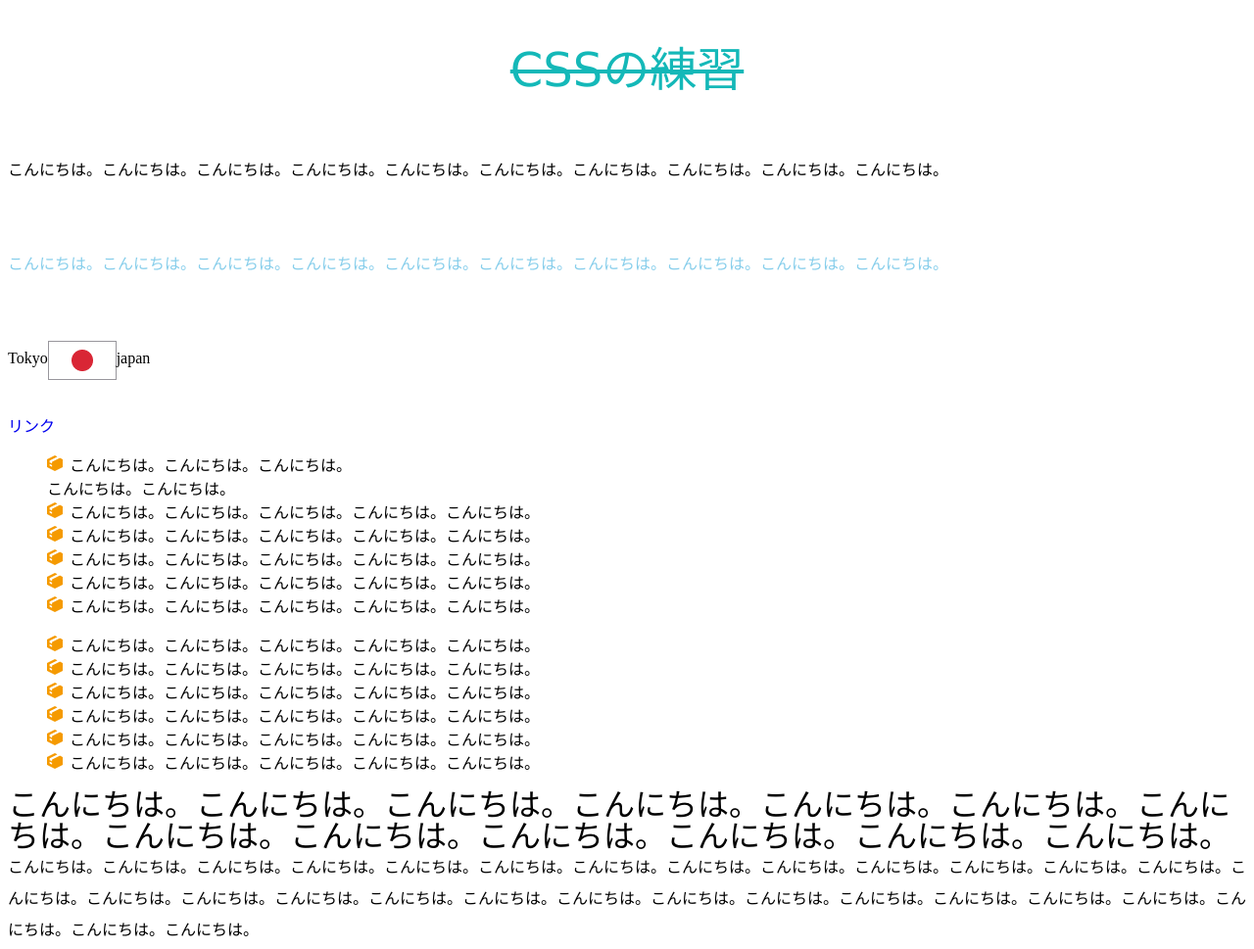
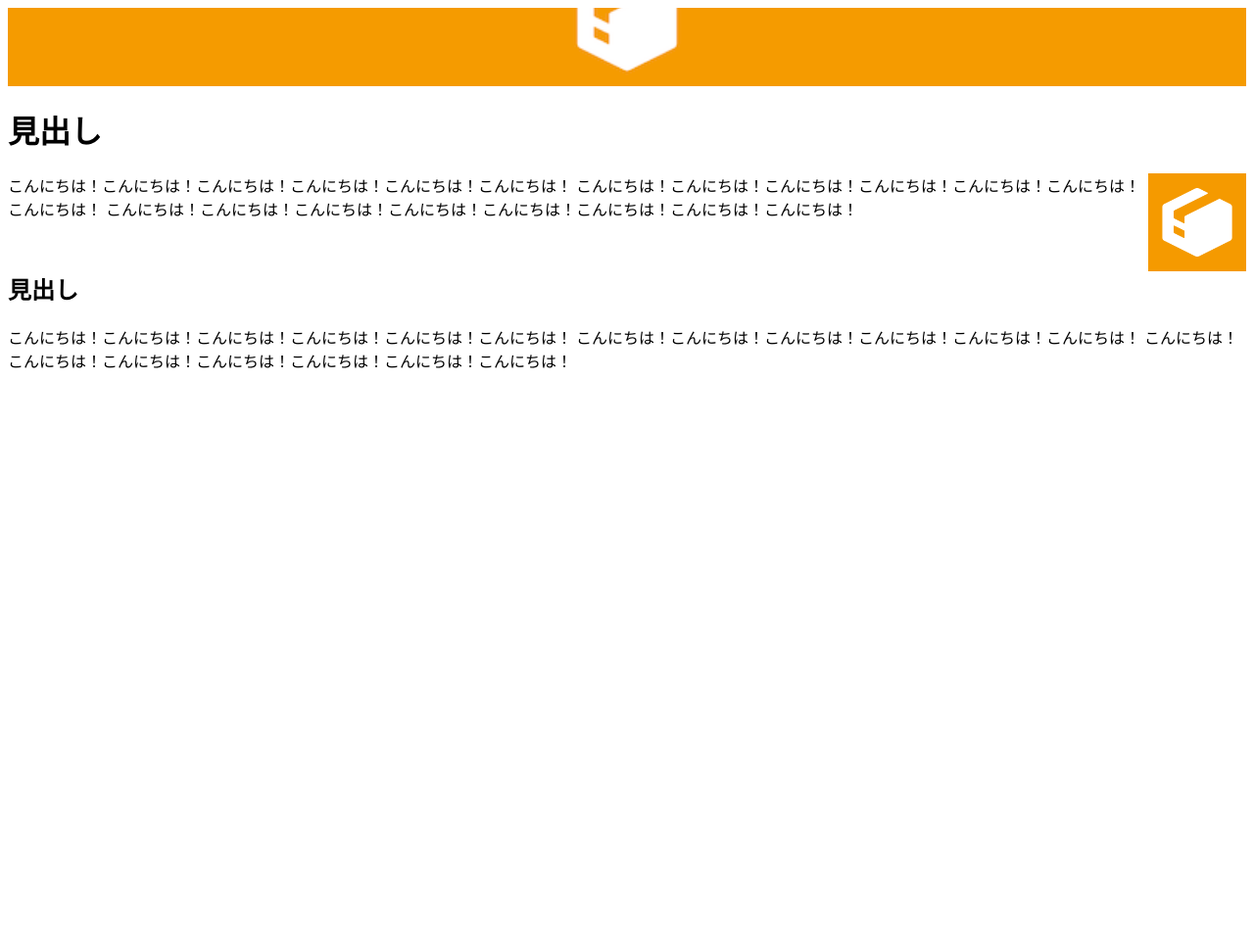
Before and after one commit to HashimotoYoichi/CSS-practice, a plain HTML site: page index.html in a window 1280 px wide. Shown: the whole page at 98% size. After the commit the page ends 800 px from the top, so only its background shows below. Drawn offline with Linux system fonts and the light colour scheme.

Commit message:
20210119 css

```diff
--- a/css/style.scss
+++ b/css/style.scss
@@ -1,47 +1,124 @@
 @import "color";
 
 body {
-  h1 {
-    color: hsl(180, 80%, 40%);
-    font-size: 48px;
-    text-align: center;
-    font-weight: normal;
-    text-decoration: line-through;
-    font-family: Verdana, "Arial Black", メイリオ, sans-serif;
+  header {
+    height: 80px;
+    // // background-color: pink;
+    // background-image: url("../img/header.png");
+    // background-size: cover;
+    // background-position: center;
+    background: center/cover pink url("../img/header.png");
   }
-  p {
-    // font-weight: bold;
-    // text-decoration: underline;
-    // font-size: 16px;
-    // // line-height: 48px;
-    // line-height: 3;
-    // background-color: powderblue;
-    line-height: 5;
-    background-color: 5;
-    img {
-      vertical-align: middle;
-    }
+  img {
+    float: right;
   }
+  h2 {
+    clear: both;
+  }
+  // .box1 {
+  //   background-color: orange;
+  //   width: 100px;
+  //   height: 100px;
+  //   text-shadow: 10px 5px rgba(0, 0, 0, 0.3);
+  //   box-shadow: 10px 5px 30px 10px rgba(0, 0, 0, 0.3);
+  //   margin-bottom: 20px;
+  //   // width: 200px;
+  //   // height: 200px;
+  //   // margin-bottom: 20px;
+  //   // margin-left: auto;
+  //   // margin-right: auto;
+  //   // position: absolute;
+  //   // top: 0;
+  //   // left: 0;
+  //   // z-index: 3;
+  // }
+  // .box2 {
+  //   background-color: skyblue;
+  //   margin-bottom: 20px;
+  //   box-shadow: 10px 5px 3px rgba(0, 0, 0, 0.3);
 
-  .info {
-    color: skyblue;
-  }
-  a {
-    text-decoration: none;
-  }
-  ul,
-  ol {
-    // list-style-type: circle;
-    // list-style-position: inside;
-    // list-style-image: url(../img/icon.png);
+  //   width: 100px;
+  //   height: 100px;
+  //   // border: 10px solid blue;
+  //   // box-sizing: border-box;
+  //   // position: absolute;
+  //   // top: 30px;
+  //   // left: 30px;
+  //   // z-index: 2;
+  //   // position: relative;
+  //   // height: 100px;
+  //   // position: fixed;
+  //   // top: 30px;
+  //   // left: 30px;
+  //   // width: 50%;
+  //   // height: 50%;
+  //   // // border-width: 3px;
+  //   // // border-style: solid;
+  //   // // border-color: blue;
+  //   // border: dotted blue 2px;
+  //   // border-radius: 10px;
+  //   // padding-top: 20px;
+  //   // padding-left: 40px;
+  //   // line-height: 1.8;
+  // }
+  // .box3 {
+  //   background-color: tomato;
+  //   width: 100px;
+  //   height: 100px;
+  //   margin-bottom: 20px;
+  //   box-shadow: 10px 5px 3px 10px rgba(0, 0, 0, 0.3);
 
-    list-style: circle inside url(../img/icon.png);
-  }
-  main {
-    font-size: 32px;
-    line-height: 2rem;
-    section {
-      font-size: 16px;
-    }
-  }
+  //   // position: absolute;
+  //   // top: 60px;
+  //   // left: 60px;
+  //   // z-index: 1;
+  //   // width: 100px;
+  //   // height: 40px;
+  //   // display: inline-block;
+  //   // margin-left: 70px;
+  // }
+
+  // // h1 {
+  // //   color: hsl(180, 80%, 40%);
+  // //   font-size: 48px;
+  // //   text-align: center;
+  // //   font-weight: normal;
+  // //   text-decoration: line-through;
+  // //   font-family: Verdana, "Arial Black", メイリオ, sans-serif;
+  // // }
+  // // p {
+  // //   // font-weight: bold;
+  // //   // text-decoration: underline;
+  // //   // font-size: 16px;
+  // //   // // line-height: 48px;
+  // //   // line-height: 3;
+  // //   // background-color: powderblue;
+  // //   line-height: 5;
+  // //   background-color: 5;
+  // //   img {
+  // //     vertical-align: middle;
+  // //   }
+  // // }
+
+  // // .info {
+  // //   color: skyblue;
+  // // }
+  // // a {
+  // //   text-decoration: none;
+  // // }
+  // // ul,
+  // // ol {
+  // //   // list-style-type: circle;
+  // //   // list-style-position: inside;
+  // //   // list-style-image: url(../img/icon.png);
+
+  // //   list-style: circle inside url(../img/icon.png);
+  // // }
+  // // main {
+  // //   font-size: 32px;
+  // //   line-height: 2rem;
+  // //   section {
+  // //     font-size: 16px;
+  // //   }
+  // // }
 }
--- a/index.html
+++ b/index.html
@@ -10,7 +10,22 @@
 </head>
 
 <body>
-    <h1>CSSの練習</h1>
+    <header></header>
+    <h1>見出し</h1>
+
+    <p><img src="img/logo.png" alt="画像" width="100" height="100"> こんにちは！こんにちは！こんにちは！こんにちは！こんにちは！こんにちは！
+        こんにちは！こんにちは！こんにちは！こんにちは！こんにちは！こんにちは！こんにちは！
+        こんにちは！こんにちは！こんにちは！こんにちは！こんにちは！こんにちは！こんにちは！こんにちは！
+    </p>
+    <h2>見出し</h2>
+    <p>こんにちは！こんにちは！こんにちは！こんにちは！こんにちは！こんにちは！
+        こんにちは！こんにちは！こんにちは！こんにちは！こんにちは！こんにちは！
+        こんにちは！こんにちは！こんにちは！こんにちは！こんにちは！こんにちは！こんにちは！
+    </p>
+    <!-- <div class="box1">Box1</div>
+    <div class="box2">Box3</div>
+    <div class="box3">Box3</div>
+    <!- <h1>CSSの練習</h1>
         <p>こんにちは。こんにちは。こんにちは。こんにちは。こんにちは。こんにちは。こんにちは。こんにちは。こんにちは。こんにちは。</p>
         <p class="info">こんにちは。こんにちは。こんにちは。こんにちは。こんにちは。こんにちは。こんにちは。こんにちは。こんにちは。こんにちは。</p>
         <p>Tokyo<img src="img/japan.png" alt="japan">japan</p>
@@ -33,22 +48,12 @@
             <li>こんにちは。こんにちは。こんにちは。こんにちは。こんにちは。</li>
             <li>こんにちは。こんにちは。こんにちは。こんにちは。こんにちは。</li>
         </ol>
-
-
-
-
-
-
-
-
-
-
         <main>
             こんにちは。こんにちは。こんにちは。こんにちは。こんにちは。こんにちは。こんにちは。こんにちは。こんにちは。こんにちは。こんにちは。こんにちは。こんにちは。
             <section>
                 こんにちは。こんにちは。こんにちは。こんにちは。こんにちは。こんにちは。こんにちは。こんにちは。こんにちは。こんにちは。こんにちは。こんにちは。こんにちは。こんにちは。こんにちは。こんにちは。こんにちは。こんにちは。こんにちは。こんにちは。こんにちは。こんにちは。こんにちは。こんにちは。こんにちは。こんにちは。こんにちは。こんにちは。こんにちは。
             </section>
-    </main>
+        </main> -->
 </body>
 
 </html>
```
Also changed, not shown: css/style.css, 1 other file. Lines whose indentation alone changed are shown as unchanged.
